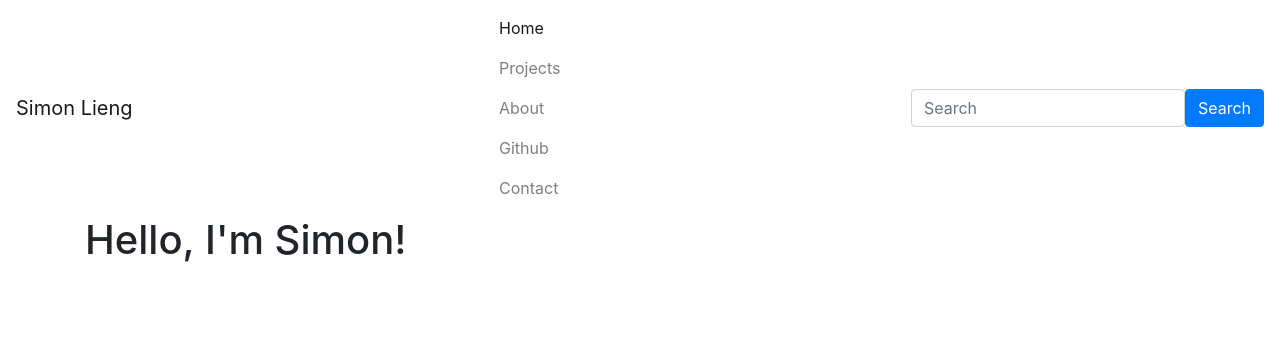
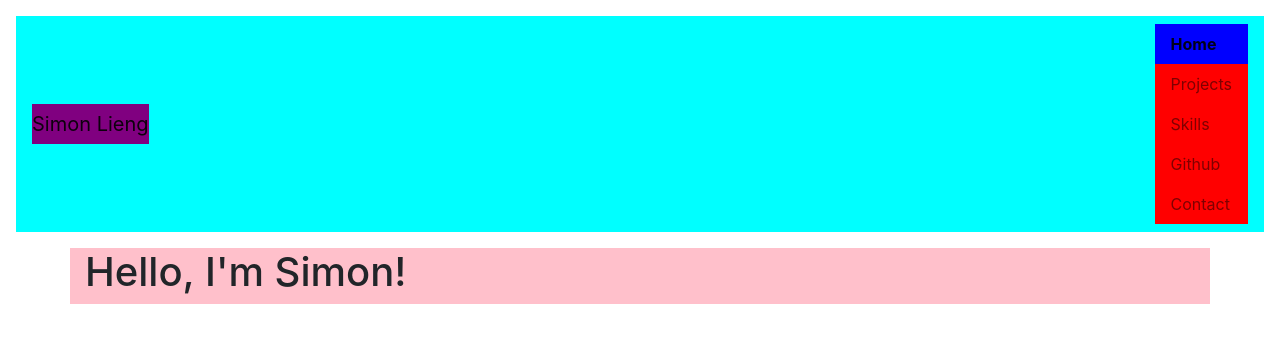
Before and after one commit to SLieng/simonlieng, a React (Create React App) app: page / in a window 1280 px wide. Shown: the top 342 px of the page. Built offline with nearby package versions, Linux system fonts and the light colour scheme.

Commit message:
SAVEPOINT NO NAVLINK

```diff
--- a/src/App.css
+++ b/src/App.css
@@ -1,3 +1,33 @@
+.navbar {
+	margin: 1rem 1rem 1rem 1rem;
+	background: cyan;
+}
+
+.navbar-brand {
+	background: purple;
+}
+
+.navbar-nav {
+	background: red;
+}
+
+.navbar-nav > .active {
+	background: blue;
+	font-weight: bold;
+}
+
+.navbar-nav > li {
+	padding-left: 1rem;
+	padding-right: 1rem;
+}
+
+.container {
+	background: pink;
+}
+
+
+
+
 .App {
   /* text-align: center; */
 }
--- a/src/App.js
+++ b/src/App.js
@@ -20,7 +20,7 @@ class App extends Component {
 				<a className="nav-link" href="projects">Projects</a>
 			</li>
 			<li className="nav-item">
-				<a className="nav-link" href="about.html">About</a>
+				<a className="nav-link" href="skills">Skills </a>
 			</li>
 			<li className="nav-item">
 				<a className="nav-link" href="http://www.github.com/SLieng">Github</a>
@@ -29,10 +29,10 @@ class App extends Component {
 				<a className="nav-link" href="contact.html">Contact</a>
 			</li>
 		</ul>
-		<form className="form-inline pull-xs-right">
+			{/*<form className="form-inline pull-xs-right">
 			<input className="form-control" type="text" placeholder="Search"/>
 			<button className="btn btn-primary" type="submit">Search</button>
-		</form>
+		</form>*/}
 	</nav>
 
 		<Router>
```
